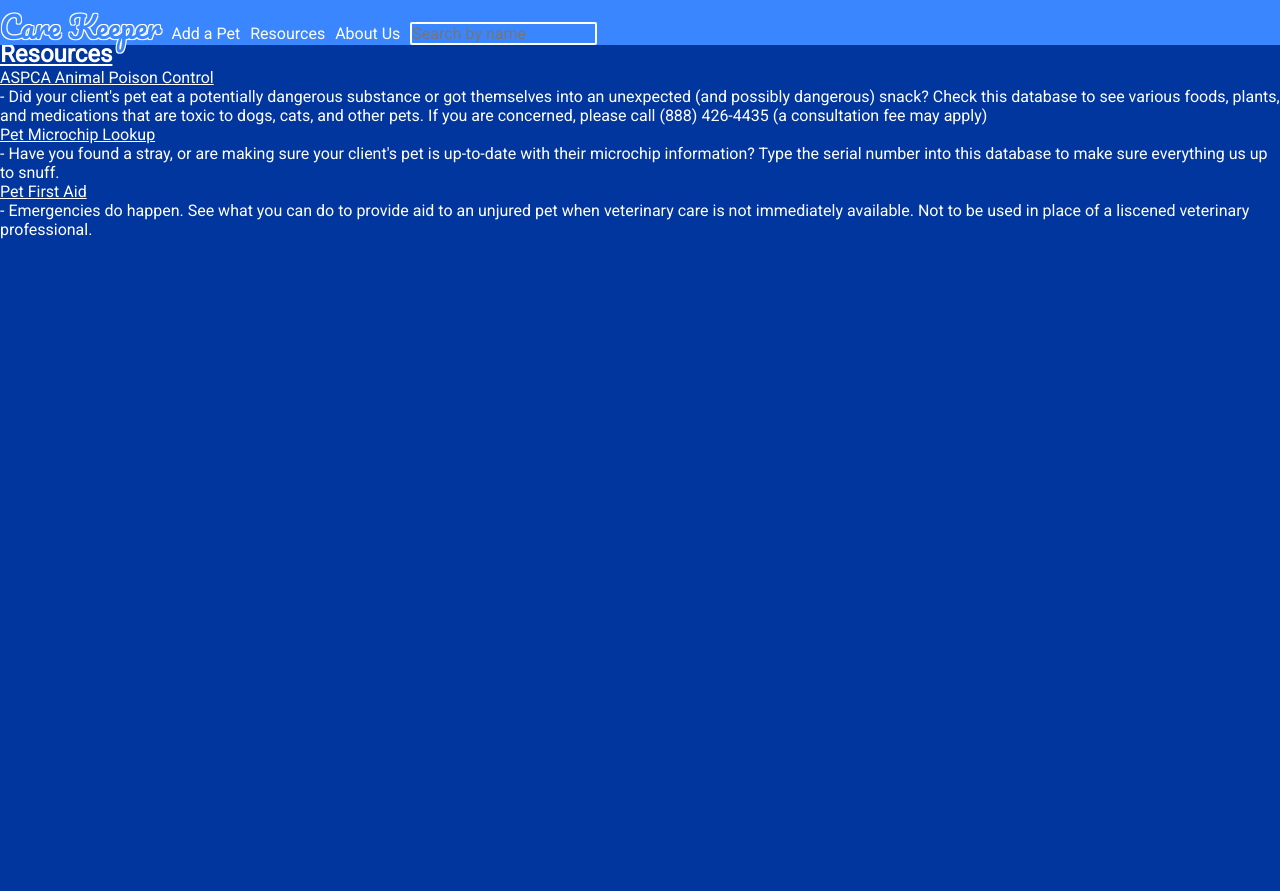
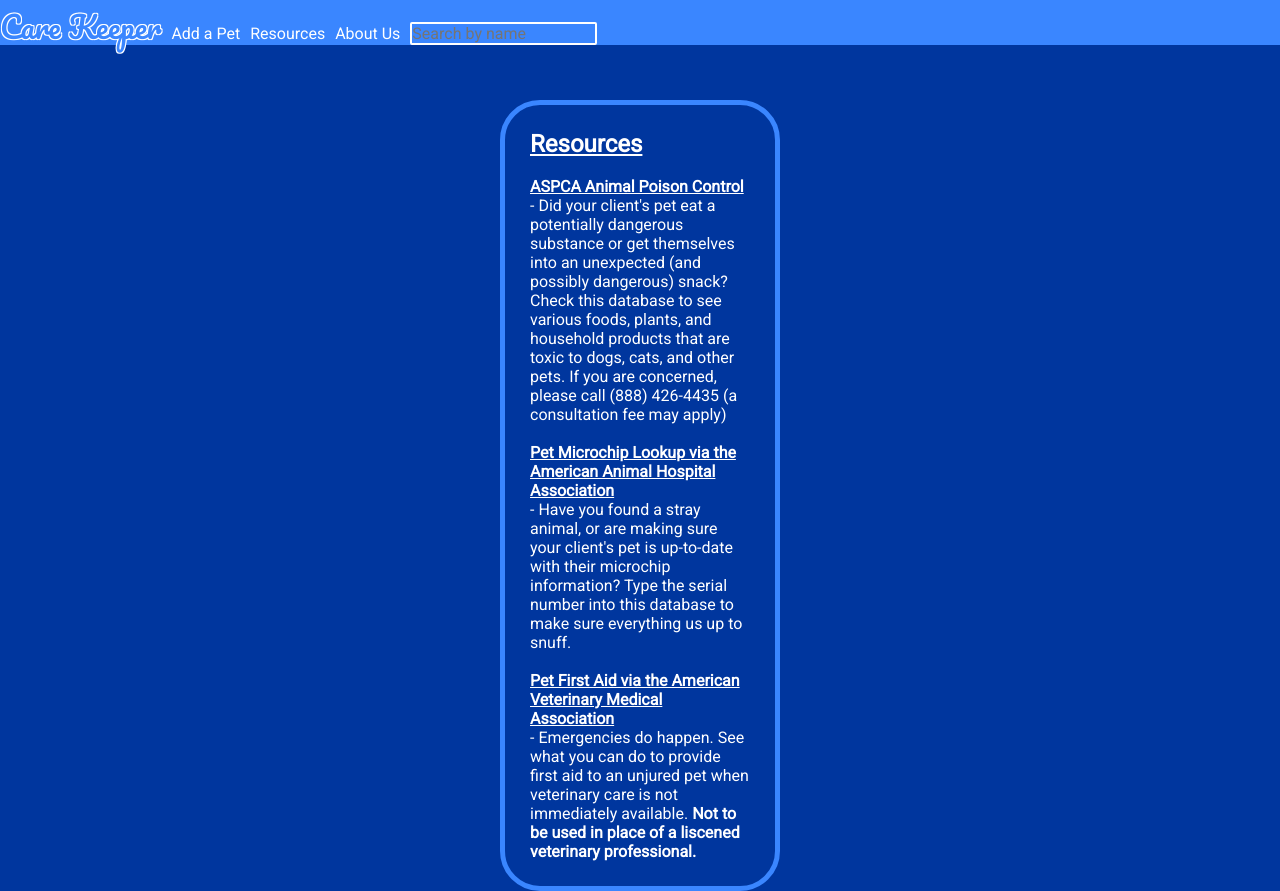
Before and after one commit to aeposten/care-keeper, a React (Create React App) app: page /resources in a window 1280 px wide. Before the commit the page ends 800 px from the top, so only its background shows below. Built offline with nearby package versions, Linux system fonts and the light colour scheme; data requests are answered from the project's data file.

Commit message:
styled components

```diff
--- a/package.json
+++ b/package.json
@@ -10,6 +10,7 @@
     "react-dom": "^17.0.2",
     "react-router-dom": "^5.3.0",
     "react-scripts": "4.0.3",
+    "styled-components": "^5.3.3",
     "web-vitals": "^1.1.2"
   },
   "scripts": {
--- a/src/components/About.js
+++ b/src/components/About.js
@@ -1,11 +1,22 @@
+import styled from "styled-components";
+
 const About = () => {
   return (
-    <>
-      <h1>About</h1>
+    <AboutContainer>
+      <h2><u>About Us!</u></h2><br></br>
       <p>
-        Care Keeper is a top-rate application for pet-sitters, designed with the necessities of pet care in mind. The app was created by two coding students with a personal history in the veterinary field - Amy was a technician, and Shannon was both a receptionist and a veterinary assistant. While no longer in that field, both Amy and Shannon still have a big ol' soft spot in their hearts for all pets, especially their own. Those behind Care Keeper know that it's important to clearly store and organize the information for your pet-sitting clients.
+        Care Keeper is a top-rate application for pet-sitters, designed with the necessities of pet care in mind. Our developers Amy and Shannon have years of experience hands-on in veterinary medicine, and understand the importance of keeping the information for your clients organized and simple to access.
       </p>
-    </>
+    </AboutContainer>
   );
 };
 export default About;
+
+const AboutContainer = styled.div`
+  border:solid 5px #3a86ff;
+  border-radius: 40px;
+  padding: 25px;
+  margin-left: 800px;
+  margin-right: 800px;
+  margin-top: 100px;
+`
--- a/src/components/Resources.js
+++ b/src/components/Resources.js
@@ -1,16 +1,27 @@
+import styled from "styled-components";
+
 const Resources = () => {
   return (
-    <>
+    <ResourcesContainer>
       <h2><u>Resources</u></h2>
-      <dl>
-        <dt> <a href="https://www.aspca.org/pet-care/animal-poison-control"> ASPCA Animal Poison Control </a></dt>
-        <dd> - Did your client's pet eat a potentially dangerous substance or got themselves into an unexpected (and possibly dangerous) snack? Check this database to see various foods, plants, and medications that are toxic to dogs, cats, and other pets. If you are concerned, please call (888) 426-4435 (a consultation fee may apply) </dd>
-        <dt> <a href="https://www.aaha.org/your-pet/pet-microchip-lookup/microchip-search/"> Pet Microchip Lookup </a></dt>
-        <dd> - Have you found a stray, or are making sure your client's pet is up-to-date with their microchip information? Type the serial number into this database to make sure everything us up to snuff. </dd>
-        <dt> <a href="https://www.avma.org/resources/pet-owners/emergencycare/first-aid-tips-pet-owners"> Pet First Aid</a> </dt>
-        <dd> - Emergencies do happen. See what you can do to provide aid to an unjured pet when veterinary care is not immediately available. Not to be used in place of a liscened veterinary professional. </dd>
+      <dl><br></br>
+      <dt> <b><a href="https://www.aspca.org/pet-care/animal-poison-control"> ASPCA Animal Poison Control </a></b></dt>
+        <dd> - Did your client's pet eat a potentially dangerous substance or get themselves into an unexpected (and possibly dangerous) snack? Check this database to see various foods, plants, and household products that are toxic to dogs, cats, and other pets. If you are concerned, please call (888) 426-4435 (a consultation fee may apply) </dd><br></br>
+        <dt> <b><a href="https://www.aaha.org/your-pet/pet-microchip-lookup/microchip-search/"> Pet Microchip Lookup via the American Animal Hospital Association </a></b></dt>
+        <dd> - Have you found a stray animal, or are making sure your client's pet is up-to-date with their microchip information? Type the serial number into this database to make sure everything us up to snuff. </dd><br></br>
+        <dt> <b><a href="https://www.avma.org/resources/pet-owners/emergencycare/first-aid-tips-pet-owners"> Pet First Aid via the American Veterinary Medical Association</a></b> </dt>
+        <dd> - Emergencies do happen. See what you can do to provide first aid to an unjured pet when veterinary care is not immediately available. <b>Not to be used in place of a liscened veterinary professional.</b> </dd>
       </dl>
-    </>
+    </ResourcesContainer>
   );
 };
 export default Resources;
+
+const ResourcesContainer = styled.div`
+  border:solid 5px #3a86ff;
+  border-radius: 40px;
+  padding: 25px;
+  margin-left: 500px;
+  margin-right: 500px;
+  margin-top: 100px;
+`
```
Also changed, not shown: 1 other file (tests, documents, lock files or other folders).
